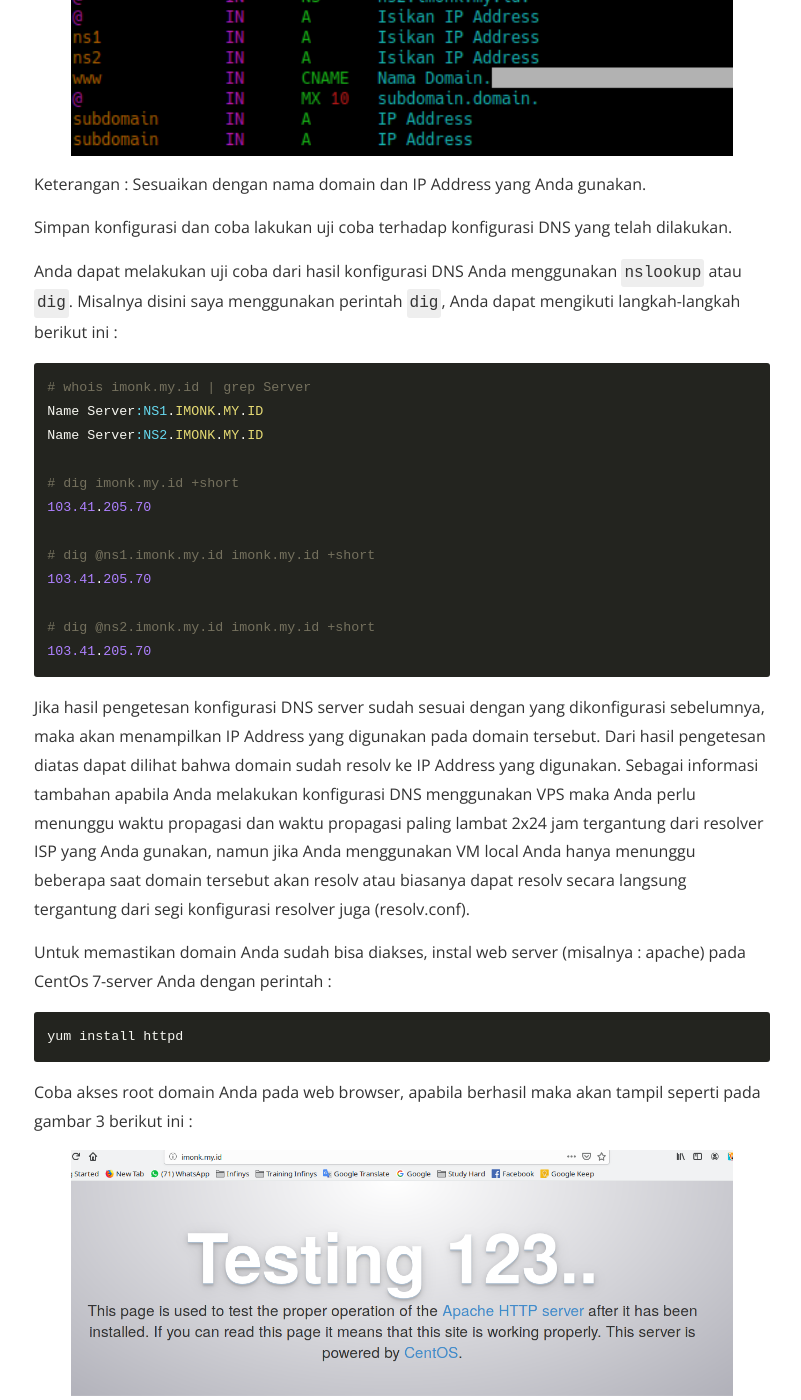
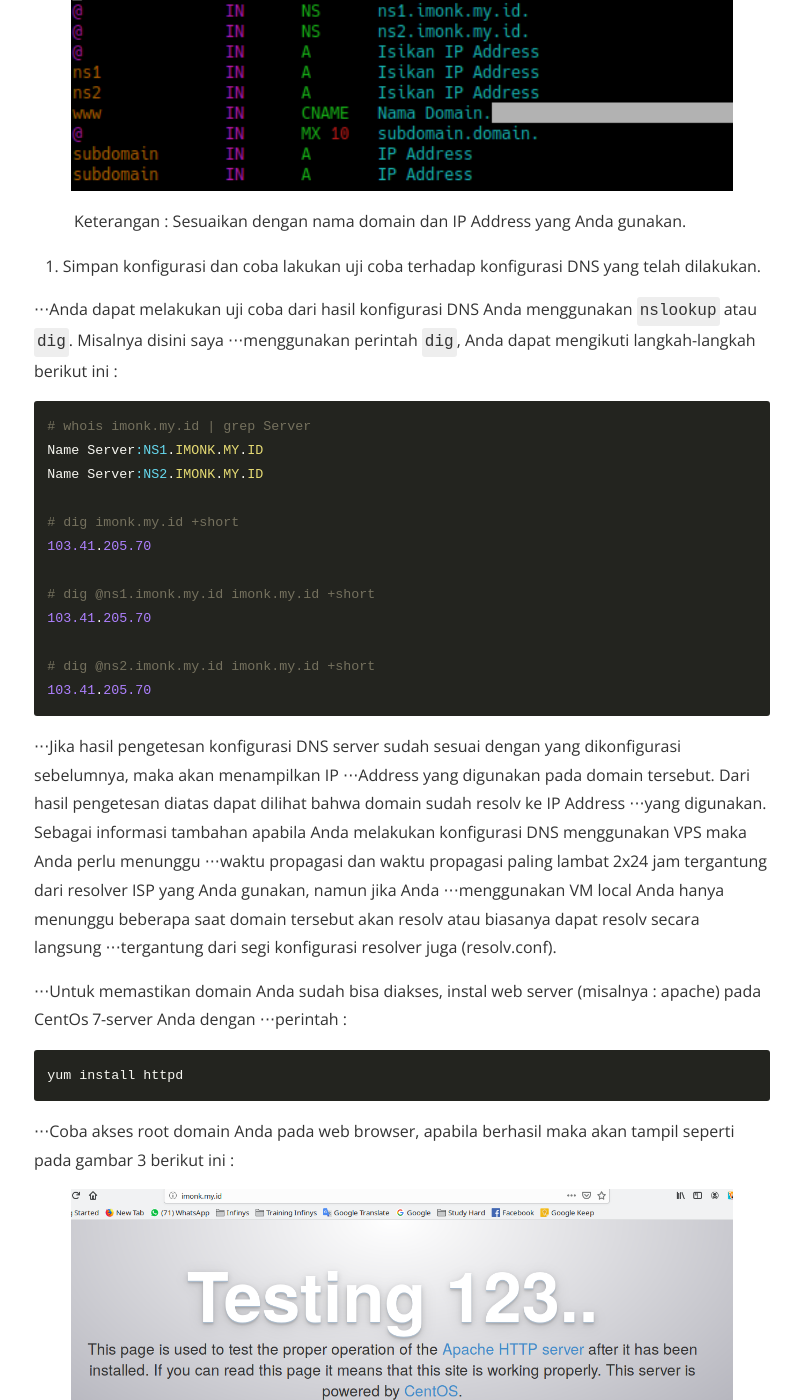
Before and after one commit to linux-malang/linux-malang.github.io, a Jekyll site: the page built from _posts/2019-10-23-Cara-Install-dan-Konfigurasi-DNS-Server-dengan-CentOs-7.md, in a window 1280 px wide and 1400 px high, scrolled down 3192 px. Shown: the whole window, without its empty margins (238-1039 px from the left). Built offline with Jekyll 4.4.1, drawn with Linux system fonts in a browser that asks for light colours; nearby versions of some CDN libraries; part of the change alters nothing that is shown; some of the changed text lies outside the part shown.

````diff
--- a/_posts/2019-10-23-Cara-Install-dan-Konfigurasi-DNS-Server-dengan-CentOs-7.md
+++ b/_posts/2019-10-23-Cara-Install-dan-Konfigurasi-DNS-Server-dengan-CentOs-7.md
@@ -20,32 +20,32 @@ Tujuan dari DNS yaitu memudahkan identifikasi informasi website menggunakan nama
 - **Komputer Lokal/Server**
 - **Domain Jika Diperlukan**
 
-**1. Instalasi DNS Server**
+**A. Instalasi DNS Server**
 
-Setelah semua kebutuhan sudah terpenuhi install terlebih dahulu paket DNS pada CentOs 7-server Anda, paket DNS yang digunakan pada CentOs adalah bind. Untuk melakukan instalasi paket tersebut, pastikan Anda sudah melakukan update paket terlebih dahulu dengan perintah :
+1. Setelah semua kebutuhan sudah terpenuhi install terlebih dahulu paket DNS pada CentOs 7-server Anda, paket DNS yang digunakan pada CentOs adalah bind. Untuk melakukan instalasi paket tersebut, pastikan Anda sudah melakukan update paket terlebih dahulu dengan perintah :
 
 ```
 yum update -y
 ```
 
-Tunggu beberapa saat dan pastikan update paket telah selesai 100%, kecepatan proses update tergantung dari koneksi internet yang Anda gunakan. Selanjutnya install paket bind pada CentOs 7-server dengan perintah :
+2. Tunggu beberapa saat dan pastikan update paket telah selesai 100%, kecepatan proses update tergantung dari koneksi internet yang Anda gunakan. Selanjutnya install paket bind pada CentOs 7-server dengan perintah :
 
 ```
 yum install bind bind-utils -y
 ```
 
-**1. Konfigurasi DNS Server**
+**2. Konfigurasi DNS Server**
 
-Konfigurasi pertama DNS Server yaitu pada file named, backup terlebih dahulu untuk menghindari kegagalan service yang berjalan pada DNS Server sehingga kita bisa mengembalikan konfigurasi secara default. Untuk melakukan konfigurasi DNS Server Anda dapat menggunakan teks editor favorit Anda, contohnya disini saya menggunakan `vim`.
+1. Konfigurasi pertama DNS Server yaitu pada file named, backup terlebih dahulu untuk menghindari kegagalan service yang berjalan  pada DNS Server sehingga kita bisa mengembalikan konfigurasi secara default. Untuk melakukan konfigurasi DNS Server Anda dapat menggunakan teks editor favorit Anda, contohnya disini saya menggunakan `vim`.
 
 ```
 vim /etc/named.conf
 ```
-Sesuaikan dengan konfigurasi IP Address yang Anda gunakan saat ini, untuk detail penggunaannya dapat melalui gambar 1 dibawah ini :
+2. Sesuaikan dengan konfigurasi IP Address yang Anda gunakan saat ini, untuk detail penggunaannya dapat melalui gambar 1 dibawah ini :
 
 ![Screenshot Git-FTP](/assets/images/Konfigurasi-IP-Address-named.png)
 
-Selanjutnya Anda perlu mendeskripsikan nama domain yang akan digunakan pada website Anda, sehingga Anda perlu menambahkan baris konfigurasi seperti berikut :
+3. Selanjutnya Anda perlu mendeskripsikan nama domain yang akan digunakan pada website Anda, sehingga Anda perlu menambahkan baris konfigurasi seperti berikut :
 
 ```
 zone    "imonk.my.id"  {
@@ -55,22 +55,23 @@ zone    "imonk.my.id"  {
 
 ```
 
-Keterangan :
-`imonk.my.id` merupakan root domain yang akan digunakan untuk manajemen DNS, isikan dengan domain yang ingin Anda gunakan. Pada baris file tersebut merupakan peletakan nama file yang akan disimpan, sehingga Anda harus membuat file yang sesuai dengan deklarasi yang Anda buat pada nama file tersebut.
+> Keterangan :
+> `imonk.my.id` merupakan root domain yang akan digunakan untuk manajemen DNS, isikan dengan domain yang ingin Anda gunakan. Pada > baris file tersebut merupakan peletakan nama file yang akan disimpan, sehingga Anda harus membuat file yang sesuai dengan
+> deklarasi yang Anda buat pada nama file tersebut.
 
-Simpan konfigurasi tersebut.
+4. Simpan konfigurasi tersebut.
 
-Buatlah nama file `imonk.my.id.zone` untuk forward zone sesuai dengan nama file yang dideklrasikan sebelumnya yang terletak pada direktori `/etc/named/`. Adapun beris konfigurasinya dapat menggunakan dengan salah satu contoh pada gambar 2 berikut ini :
+5. Buatlah nama file `imonk.my.id.zone` untuk forward zone sesuai dengan nama file yang dideklrasikan sebelumnya yang terletak pada direktori `/etc/named/`. Adapun beris konfigurasinya dapat menggunakan dengan salah satu contoh pada gambar 2 berikut ini :
 
 ![Screenshot Git-FTP](/assets/images/Konfigurasi-Forward-Zone.png)
 
 
-Keterangan :
-Sesuaikan dengan nama domain dan IP Address yang Anda gunakan.
+> Keterangan :
+> Sesuaikan dengan nama domain dan IP Address yang Anda gunakan.
 
-Simpan konfigurasi dan coba lakukan uji coba terhadap konfigurasi DNS yang telah dilakukan.
+6. Simpan konfigurasi dan coba lakukan uji coba terhadap konfigurasi DNS yang telah dilakukan.
 
-Anda dapat melakukan uji coba dari hasil konfigurasi DNS Anda menggunakan `nslookup` atau `dig`. Misalnya disini saya menggunakan perintah `dig`, Anda dapat mengikuti langkah-langkah berikut ini :
+⋅⋅⋅Anda dapat melakukan uji coba dari hasil konfigurasi DNS Anda menggunakan `nslookup` atau `dig`. Misalnya disini saya ⋅⋅⋅menggunakan perintah `dig`, Anda dapat mengikuti langkah-langkah berikut ini :
 
 
 ```
@@ -88,15 +89,15 @@ Name Server:NS2.IMONK.MY.ID
 103.41.205.70
 ```
 
-Jika hasil pengetesan konfigurasi DNS server sudah sesuai dengan yang dikonfigurasi sebelumnya, maka akan menampilkan IP Address yang digunakan pada domain tersebut. Dari hasil pengetesan diatas dapat dilihat bahwa domain sudah resolv ke IP Address yang digunakan. Sebagai informasi tambahan apabila Anda melakukan konfigurasi DNS menggunakan VPS maka Anda perlu menunggu waktu propagasi dan waktu propagasi paling lambat 2x24 jam tergantung dari resolver ISP yang Anda gunakan, namun jika Anda menggunakan VM local Anda hanya menunggu beberapa saat domain tersebut akan resolv atau biasanya dapat resolv secara langsung tergantung dari segi konfigurasi resolver juga (resolv.conf).
+⋅⋅⋅Jika hasil pengetesan konfigurasi DNS server sudah sesuai dengan yang dikonfigurasi sebelumnya, maka akan menampilkan IP ⋅⋅⋅Address yang digunakan pada domain tersebut. Dari hasil pengetesan diatas dapat dilihat bahwa domain sudah resolv ke IP Address ⋅⋅⋅yang digunakan. Sebagai informasi tambahan apabila Anda melakukan konfigurasi DNS menggunakan VPS maka Anda perlu menunggu ⋅⋅⋅waktu propagasi dan waktu propagasi paling lambat 2x24 jam tergantung dari resolver ISP yang Anda gunakan, namun jika Anda ⋅⋅⋅menggunakan VM local Anda hanya menunggu beberapa saat domain tersebut akan resolv atau biasanya dapat resolv secara langsung ⋅⋅⋅tergantung dari segi konfigurasi resolver juga (resolv.conf).
 
-Untuk memastikan domain Anda sudah bisa diakses, instal web server (misalnya : apache) pada CentOs 7-server Anda dengan perintah :
+⋅⋅⋅Untuk memastikan domain Anda sudah bisa diakses, instal web server (misalnya : apache) pada CentOs 7-server Anda dengan ⋅⋅⋅perintah :
 
 ```
 yum install httpd
 ```
 
-Coba akses root domain Anda pada web browser, apabila berhasil maka akan tampil seperti pada gambar 3 berikut ini :
+⋅⋅⋅Coba akses root domain Anda pada web browser, apabila berhasil maka akan tampil seperti pada gambar 3 berikut ini :
 
 ![Screenshot Git-FTP](/assets/images/Hasil-web-server.png)
 
````
